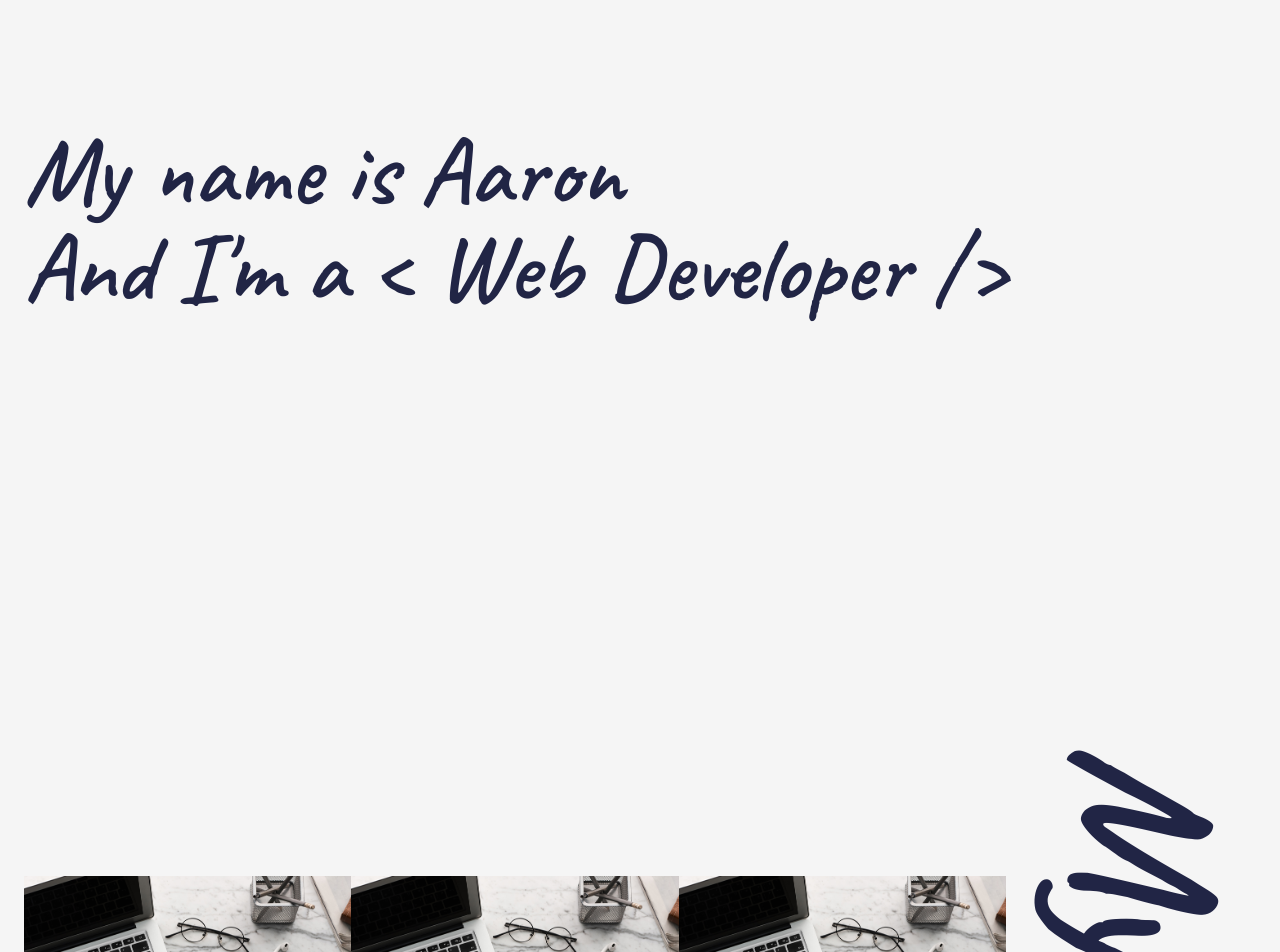
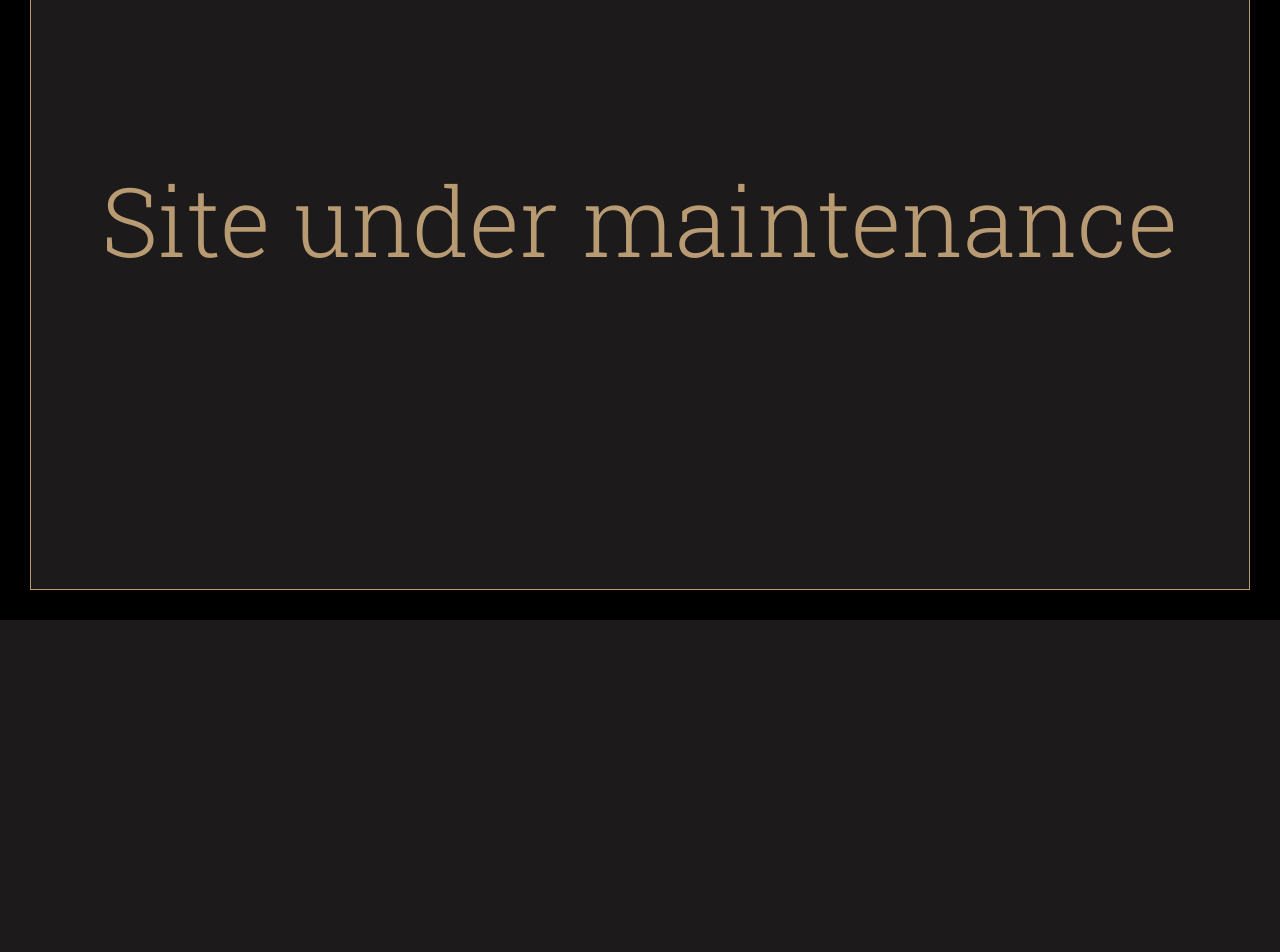
Before and after one commit to caarondg/caarondg.github.io, a React app: page / in a window 1280 px wide. Shown: the part 180-1132 px from the top of the page. After the commit the page ends 800 px from the top, so only its background shows below. Built offline with nearby package versions, Linux system fonts and the light colour scheme.

Commit message:
update theme colors and only show maintenance hero

```diff
--- a/index.html
+++ b/index.html
@@ -11,7 +11,7 @@
   <link rel="stylesheet" href="./dist/main.css">
   <link rel="icon" href="./images/favicon.png">
   <link rel="preconnect" href="https://fonts.gstatic.com">
-  <link href="https://fonts.googleapis.com/css2?family=Caveat:wght@600&family=Roboto:wght@400;700&display=swap" rel="stylesheet">
+  <link href="https://fonts.googleapis.com/css2?family=Roboto+Slab:wght@300&family=Roboto:wght@300;500&display=swap" rel="stylesheet">
 </head>
 
 <body>
--- a/src/assets/scripts/app.jsx
+++ b/src/assets/scripts/app.jsx
@@ -1,17 +1,19 @@
 import React from 'react';
 
+import Overlay from './components/overlay';
 import Hero from './components/hero';
-import Works from './components/works';
-import About from './components/about';
-import Footer from './components/footer';
+// import Works from './components/works';
+// import About from './components/about';
+// import Footer from './components/footer';
 
 const App = () => {
   return (
     <React.Fragment>
       <Hero />
-      <Works />
+      {/* <Works />
       <About />
-      <Footer />
+      <Footer /> */}
+      <Overlay />
     </React.Fragment>
   )
 }
--- a/src/assets/scripts/components/hero.jsx
+++ b/src/assets/scripts/components/hero.jsx
@@ -2,9 +2,10 @@ import React from 'react';
 
 const Hero = () => {
   return (
-    <section className="sec-hero">
-      <div className="container z-10">
-        <h1>My name is Aaron <br /> And I'm a <span>&lt; Web Developer /&gt;</span></h1>
+    <section className='sec-hero'>
+      <div className='container z-10'>
+        <h1 className='text-center'>Site under maintenance</h1>
+        {/* <h1>My name is Aaron <br /> And I'm a <span>&lt; Web Developer /&gt;</span></h1> */}
       </div>
     </section>
   )
--- /dev/null
+++ b/src/assets/scripts/components/overlay.jsx
@@ -0,0 +1,13 @@
+import React from 'react';
+
+const Overlay = () => {
+  return (
+    <div className="app-overlay">
+      <div className="border-wrapper">
+        <div className="border"></div>
+      </div>
+    </div>
+  )
+}
+
+export default Overlay
--- a/src/assets/styles/common/_global.scss
+++ b/src/assets/styles/common/_global.scss
@@ -6,11 +6,18 @@
 }
 
 body {
-  @apply font-caveat bg-gray text-black-200;
+  @apply font-roboto font-thin bg-black-300 text-gold-100;
+}
+
+h1,
+h2,
+h3,
+h4 {
+  @apply font-roboto-slab font-medium leading-tight;
 }
 
 h1 {
-  @apply font-caveat text-6xl leading-tight;
+  @apply text-6xl;
 
   @screen lg {
     @apply text-8xl;
@@ -18,7 +25,7 @@ h1 {
 }
 
 h2 {
-  @apply font-caveat text-4xl leading-tight;
+  @apply text-4xl;
 
   @screen lg {
     @apply text-6xl;
@@ -26,13 +33,13 @@ h2 {
 }
 
 h3 {
-  @apply font-caveat text-3xl leading-tight;
+  @apply text-3xl;
 
   @screen lg {
     @apply text-4xl;
   }
 }
 
-h4 {
-  @apply font-caveat leading-tight;
+#app {
+  padding: 30px;
 }
--- a/src/assets/styles/main.scss
+++ b/src/assets/styles/main.scss
@@ -7,6 +7,7 @@
 @import "./common/global";
 
 // Partials
+@import "./partials/overlay";
 @import "./partials/footer";
 
 // Sections
--- a/src/assets/styles/partials/_footer.scss
+++ b/src/assets/styles/partials/_footer.scss
@@ -1,3 +1,3 @@
 footer {
-  @apply bg-black-200 text-white py-12;
+  @apply bg-black-200 text-white-100 py-12;
 }
--- /dev/null
+++ b/src/assets/styles/partials/_overlay.scss
@@ -0,0 +1,9 @@
+.app-overlay {
+  @apply fixed w-full h-full inset-0 pointer-events-none;
+
+  .border {
+    @apply absolute w-full h-full inset-0 border-black-100 shadow-gold-inset;
+
+    border-width: 30px;
+  }
+}
--- a/src/assets/styles/sections/_about.scss
+++ b/src/assets/styles/sections/_about.scss
@@ -16,7 +16,7 @@ section.sec-about {
   }
 
   .inner-title {
-    @apply font-caveat text-6xl;
+    @apply font-roboto-slab text-6xl;
 
     @screen lg {
       @apply whitespace-nowrap transform -rotate-90 translate-y-full origin-center;
--- a/src/assets/styles/sections/_hero.scss
+++ b/src/assets/styles/sections/_hero.scss
@@ -1,3 +1,5 @@
 section.sec-hero {
-  @apply relative flex items-center justify-center h-screen;
+  @apply relative flex items-center justify-center;
+
+  height: calc(100vh - 60px);
 }
--- a/src/assets/styles/sections/_works.scss
+++ b/src/assets/styles/sections/_works.scss
@@ -16,9 +16,7 @@ section.sec-works {
   }
 
   .inner-title {
-    @apply font-caveat text-6xl;
-
-
+    @apply font-roboto-slab text-6xl;
 
     @screen lg {
       @apply transform rotate-90 origin-center whitespace-nowrap;
@@ -58,7 +56,7 @@ section.sec-works {
   }
 
   .copy-wrapper {
-    @apply text-white absolute w-full h-full inset-0 flex items-center justify-center p-4 z-5 opacity-0 pointer-events-none duration-300;
+    @apply text-white-100 absolute w-full h-full inset-0 flex items-center justify-center p-4 z-5 opacity-0 pointer-events-none duration-300;
   }
 
   .dimmer {
--- a/tailwind.config.js
+++ b/tailwind.config.js
@@ -14,24 +14,28 @@ module.exports = {
       padding: '1.5rem',
     },
     fontFamily: {
-      'caveat': ['Caveat', 'cursive'],
+      'roboto-slab': ['Roboto Slab', 'serif'],
       'roboto': ['Roboto', 'sans-serif'],
     },
     colors: {
       black: {
         100: '#000',
-        200: '#212545',
+        200: '#0c0c0c',
+        300: '#1c1a1a',
       },
-      white: '#fff',
-      gray: '#f5f5f5',
+      white: {
+        100: '#fff',
+      },
+      gray: {
+        100: '#3f3d3c',
+      },
       blue: {
-        100: '#242d73',
-        200: '#3b4594',
-        300: '#d2d5ee',
+        100: '#173159',
+        200: '#264a6a',
+        300: '#697a91',
       },
-      yellow: {
-        100: '#fde034',
-        200: '#fdf1cc',
+      gold: {
+        100: '#b89a73',
       },
     },
     extend: {
@@ -42,6 +46,9 @@ module.exports = {
         '75': 75,
         '100': 100,
       },
+      boxShadow: {
+        'gold-inset': 'inset 0 0 0 1px #b89a73',
+      },
     },
   },
   variants: {
```
Also changed, not shown: 2 other files (tests, documents, lock files or other folders).
